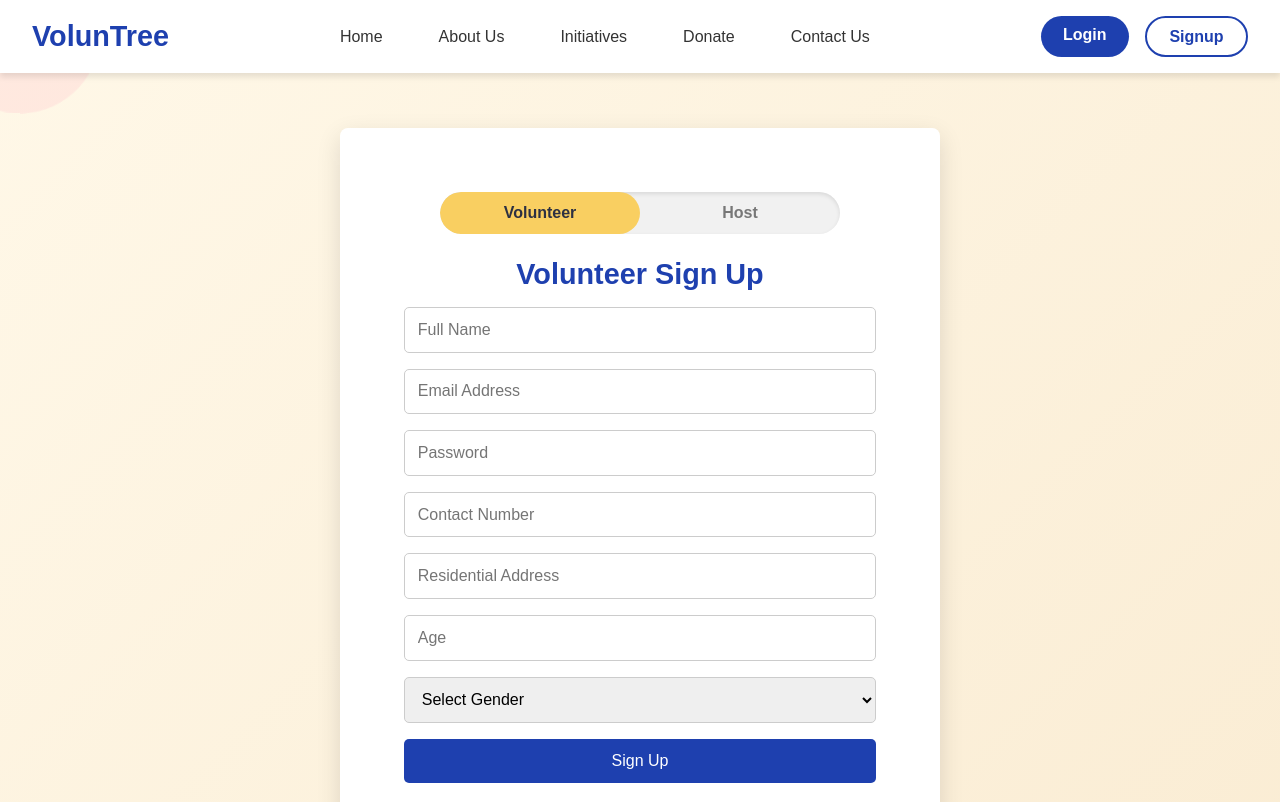
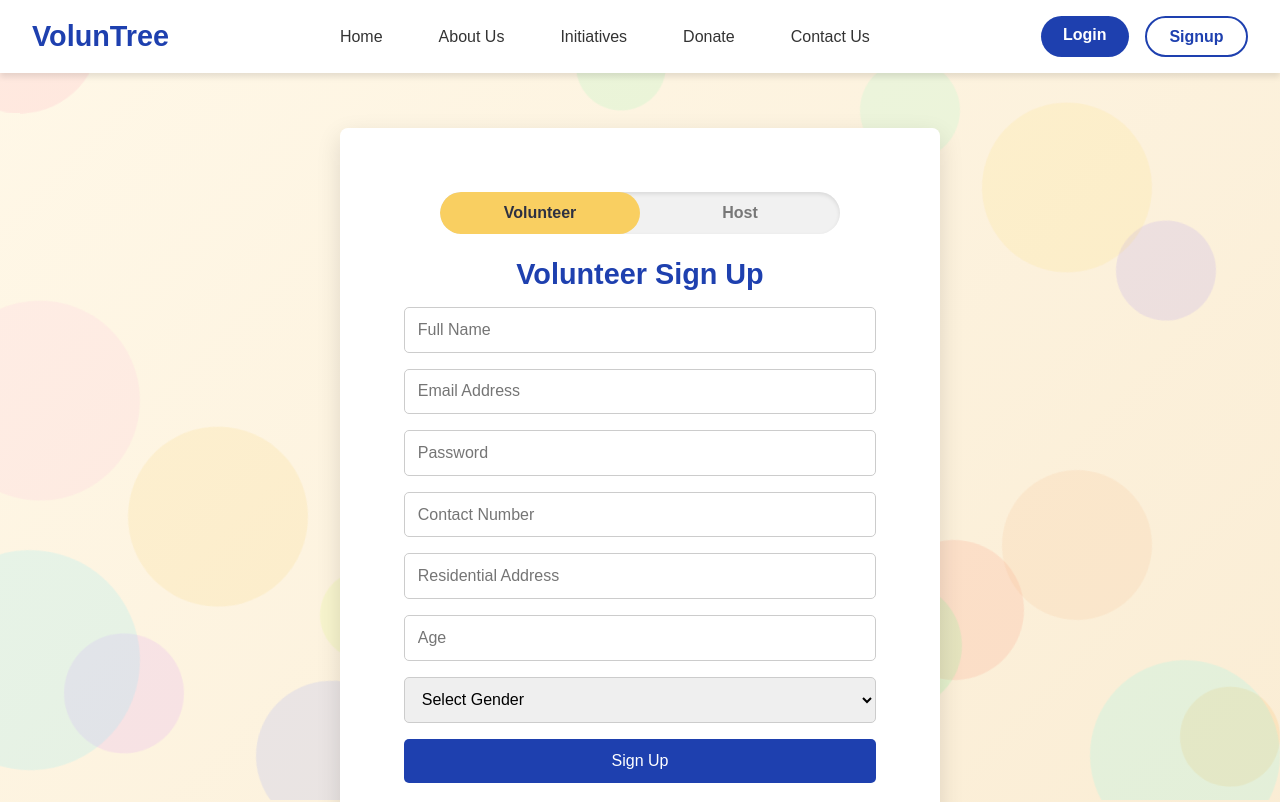
Before and after one commit to notgautham/VolunTree, a React (Vite) app in the folder code/: page /signup in a window 1280 px wide. Shown: the top 802 px of the page. Built offline with nearby package versions, Linux system fonts and the light colour scheme.

Commit message:
login and signup pages fully functional

```diff
--- a/code/src/pages/Signup.jsx
+++ b/code/src/pages/Signup.jsx
@@ -183,18 +183,172 @@ const BackgroundShapesContainer = styled.div`
   overflow: hidden;
   z-index: 0;
 `;
-const Shape = styled.div`
+
+/* Background Circles */
+const ShapeBackground = styled.div`
   position: absolute;
   border-radius: 50%;
   opacity: 0.15;
 `;
-const Circle1 = styled(Shape)`
+const Circle1 = styled(ShapeBackground)`
   width: 160px;
   height: 160px;
   top: -40px;
   left: -60px;
   background: #fa92b2;
   animation: ${float} 7s ease-in-out infinite;
+`;
+const Circle2 = styled(ShapeBackground)`
+  width: 100px;
+  height: 100px;
+  top: 30%;
+  right: 5%;
+  background: #9b82f3;
+  animation: ${float} 10s ease-in-out infinite;
+`;
+const Circle3 = styled(ShapeBackground)`
+  width: 180px;
+  height: 180px;
+  top: 55%;
+  left: 10%;
+  background: #f9cf61;
+  animation: ${float} 8s ease-in-out infinite;
+`;
+const Circle4 = styled(ShapeBackground)`
+  width: 220px;
+  height: 220px;
+  top: 20%;
+  left: 40%;
+  background: #52c7ee;
+  animation: ${float} 9s ease-in-out infinite;
+`;
+const Circle5 = styled(ShapeBackground)`
+  width: 140px;
+  height: 140px;
+  top: 70%;
+  right: 20%;
+  background: #fc8366;
+  animation: ${float} 11s ease-in-out infinite;
+`;
+const Circle6 = styled(ShapeBackground)`
+  width: 120px;
+  height: 120px;
+  top: 80%;
+  left: 5%;
+  background: #d389fc;
+  animation: ${float} 7s ease-in-out infinite;
+`;
+const Circle7 = styled(ShapeBackground)`
+  width: 100px;
+  height: 100px;
+  top: 10%;
+  right: 25%;
+  background: #8efcc1;
+  animation: ${float} 12s ease-in-out infinite;
+`;
+const Circle8 = styled(ShapeBackground)`
+  width: 150px;
+  height: 150px;
+  bottom: -50px;
+  left: 20%;
+  background: #8093fc;
+  animation: ${float} 13s ease-in-out infinite;
+`;
+const Circle9 = styled(ShapeBackground)`
+  width: 200px;
+  height: 200px;
+  top: 40%;
+  left: -60px;
+  background: #ffb7df;
+  animation: ${float} 10s ease-in-out infinite;
+`;
+const Circle10 = styled(ShapeBackground)`
+  width: 100px;
+  height: 100px;
+  bottom: 0;
+  right: 0;
+  background: #fcaf3e;
+  animation: ${float} 8s ease-in-out infinite;
+`;
+const Circle11 = styled(ShapeBackground)`
+  width: 170px;
+  height: 170px;
+  top: 15%;
+  right: 10%;
+  background: #fcdf66;
+  animation: ${float} 9s ease-in-out infinite;
+`;
+const Circle12 = styled(ShapeBackground)`
+  width: 90px;
+  height: 90px;
+  bottom: 15%;
+  left: 25%;
+  background: #d3fc66;
+  animation: ${float} 11s ease-in-out infinite;
+`;
+const Circle13 = styled(ShapeBackground)`
+  width: 130px;
+  height: 130px;
+  top: 75%;
+  left: 65%;
+  background: #66fc8f;
+  animation: ${float} 10s ease-in-out infinite;
+`;
+const Circle14 = styled(ShapeBackground)`
+  width: 190px;
+  height: 190px;
+  top: 85%;
+  right: 0;
+  background: #66fcf2;
+  animation: ${float} 12s ease-in-out infinite;
+`;
+const Circle15 = styled(ShapeBackground)`
+  width: 80px;
+  height: 80px;
+  top: 25%;
+  right: 40%;
+  background: #857df5;
+  animation: ${float} 9s ease-in-out infinite;
+`;
+const Circle16 = styled(ShapeBackground)`
+  width: 110px;
+  height: 110px;
+  bottom: 25%;
+  left: 45%;
+  background: #f57d93;
+  animation: ${float} 8s ease-in-out infinite;
+`;
+const Circle17 = styled(ShapeBackground)`
+  width: 90px;
+  height: 90px;
+  top: 5%;
+  left: 45%;
+  background: #7df5aa;
+  animation: ${float} 10s ease-in-out infinite;
+`;
+const Circle18 = styled(ShapeBackground)`
+  width: 150px;
+  height: 150px;
+  bottom: 20%;
+  right: 10%;
+  background: #f5b27d;
+  animation: ${float} 11s ease-in-out infinite;
+`;
+const Circle19 = styled(ShapeBackground)`
+  width: 100px;
+  height: 100px;
+  top: 60%;
+  right: 40%;
+  background: #7df5f5;
+  animation: ${float} 10s ease-in-out infinite;
+`;
+const Circle20 = styled(ShapeBackground)`
+  width: 220px;
+  height: 220px;
+  bottom: 10px;
+  left: -80px;
+  background: #66ecfc;
+  animation: ${float} 12s ease-in-out infinite;
 `;
 
 export default function Signup() {
@@ -240,7 +394,6 @@ export default function Signup() {
     }
   };
 
-  // Use a dedicated handler for email changes
   const handleEmailChange = (e) => {
     const email = e.target.value;
     setFormData({ ...formData, email });
@@ -253,7 +406,6 @@ export default function Signup() {
   };
 
   const handleChange = (e) => {
-    // For email, use the dedicated handler
     if (e.target.name === "email") {
       handleEmailChange(e);
     } else {
@@ -316,7 +468,25 @@ export default function Signup() {
         <MainContent>
           <BackgroundShapesContainer>
             <Circle1 />
-            {/* Additional circles can be added here */}
+            <Circle2 />
+            <Circle3 />
+            <Circle4 />
+            <Circle5 />
+            <Circle6 />
+            <Circle7 />
+            <Circle8 />
+            <Circle9 />
+            <Circle10 />
+            <Circle11 />
+            <Circle12 />
+            <Circle13 />
+            <Circle14 />
+            <Circle15 />
+            <Circle16 />
+            <Circle17 />
+            <Circle18 />
+            <Circle19 />
+            <Circle20 />
           </BackgroundShapesContainer>
 
           <SignupContainer
@@ -342,7 +512,6 @@ export default function Signup() {
                 <>
                   <Input type="text" name="fullName" placeholder="Full Name" required onChange={handleChange} />
                   <Input type="email" name="email" placeholder="Email Address" required onChange={handleChange} />
-                  {/* Display message if email exists */}
                   {emailExists.exists && emailExists.roles.includes(formData.userType) && (
                     <p style={{ color: "red", fontSize: "0.9rem" }}>
                       This email is already registered as a {formData.userType}. Try logging in.
@@ -368,7 +537,6 @@ export default function Signup() {
                   <Input type="text" name="organizationName" placeholder="Organization/Company Name" required onChange={handleChange} />
                   <Input type="text" name="contactPerson" placeholder="Contact Person Name" required onChange={handleChange} />
                   <Input type="email" name="email" placeholder="Email Address" required onChange={handleChange} />
-                  {/* Display message if email exists */}
                   {emailExists.exists && emailExists.roles.includes(formData.userType) && (
                     <p style={{ color: "red", fontSize: "0.9rem" }}>
                       This email is already registered as a {formData.userType}. Try logging in.
```
Also changed, not shown: code/src/pages/Login.jsx (+95 -59 lines), 1 other file (tests, documents, lock files or other folders).
